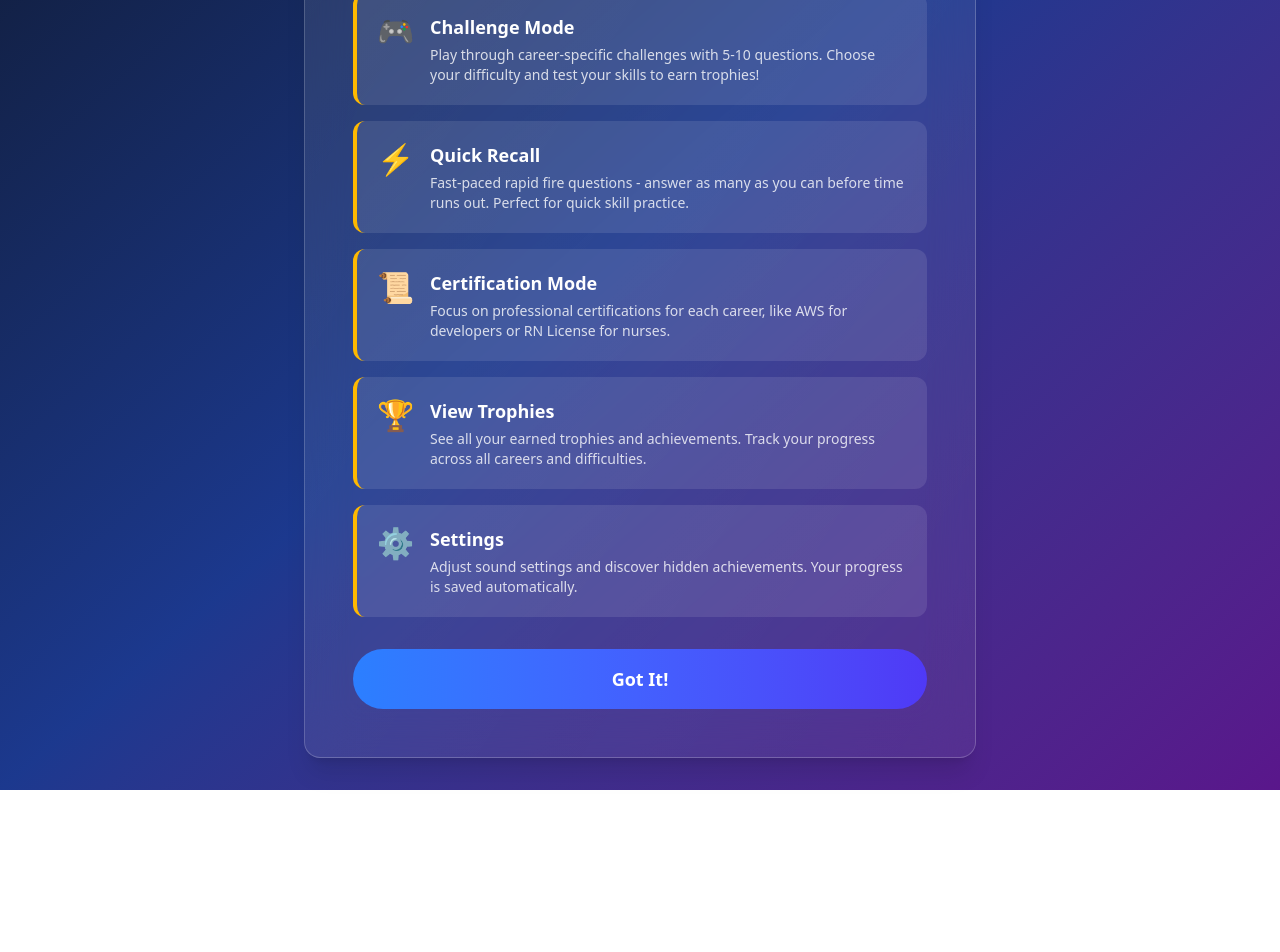
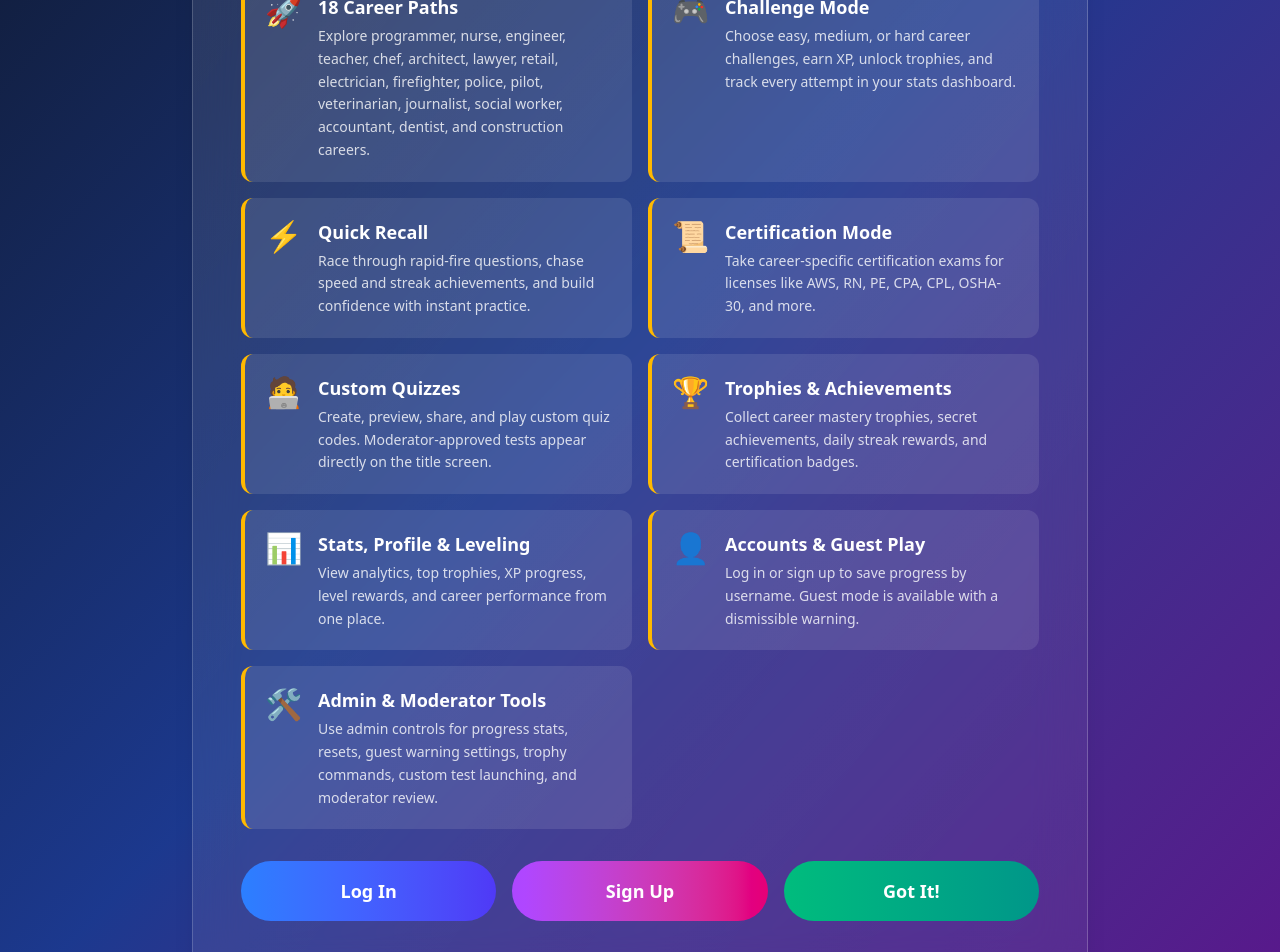
Before and after one commit to tracebowlby09/careerquestv3, a Next.js app: page / in a window 1280 px wide. Shown: the part 340-1292 px from the top of the page. Before the commit the page ends 1130 px from the top, so only its background shows below. Built offline with nearby package versions, Linux system fonts and the light colour scheme.

Commit message:
totorial upt

```diff
--- a/src/app/page.tsx
+++ b/src/app/page.tsx
@@ -1806,6 +1806,14 @@ export default function Home() {
     return (
       <HomeTutorial
         onSkip={() => setShowTutorial(false)}
+        onLogin={() => {
+          setShowTutorial(false);
+          setGameState("auth");
+        }}
+        onSignup={() => {
+          setShowTutorial(false);
+          setGameState("auth");
+        }}
       />
     );
   }
--- a/src/components/HomeTutorial.tsx
+++ b/src/components/HomeTutorial.tsx
@@ -5,74 +5,116 @@ import { GradientCard, GameButton, AnimatedIcon, AnimatedContainer } from "./ui/
 
 interface HomeTutorialProps {
   onSkip: () => void;
+  onLogin?: () => void;
+  onSignup?: () => void;
 }
 
-export default function HomeTutorial({ onSkip }: HomeTutorialProps) {
+export default function HomeTutorial({ onSkip, onLogin, onSignup }: HomeTutorialProps) {
   const tutorialSteps = [
+    {
+      icon: "🚀",
+      title: "18 Career Paths",
+      description: "Explore programmer, nurse, engineer, teacher, chef, architect, lawyer, retail, electrician, firefighter, police, pilot, veterinarian, journalist, social worker, accountant, dentist, and construction careers."
+    },
     {
       icon: "🎮",
       title: "Challenge Mode",
-      description: "Play through career-specific challenges with 5-10 questions. Choose your difficulty and test your skills to earn trophies!"
+      description: "Choose easy, medium, or hard career challenges, earn XP, unlock trophies, and track every attempt in your stats dashboard."
     },
     {
       icon: "⚡",
       title: "Quick Recall",
-      description: "Fast-paced rapid fire questions - answer as many as you can before time runs out. Perfect for quick skill practice."
+      description: "Race through rapid-fire questions, chase speed and streak achievements, and build confidence with instant practice."
     },
     {
       icon: "📜",
       title: "Certification Mode",
-      description: "Focus on professional certifications for each career, like AWS for developers or RN License for nurses."
+      description: "Take career-specific certification exams for licenses like AWS, RN, PE, CPA, CPL, OSHA-30, and more."
+    },
+    {
+      icon: "🧑‍💻",
+      title: "Custom Quizzes",
+      description: "Create, preview, share, and play custom quiz codes. Moderator-approved tests appear directly on the title screen."
     },
     {
       icon: "🏆",
-      title: "View Trophies",
-      description: "See all your earned trophies and achievements. Track your progress across all careers and difficulties."
+      title: "Trophies & Achievements",
+      description: "Collect career mastery trophies, secret achievements, daily streak rewards, and certification badges."
     },
     {
-      icon: "⚙️",
-      title: "Settings",
-      description: "Adjust sound settings and discover hidden achievements. Your progress is saved automatically."
+      icon: "📊",
+      title: "Stats, Profile & Leveling",
+      description: "View analytics, top trophies, XP progress, level rewards, and career performance from one place."
+    },
+    {
+      icon: "👤",
+      title: "Accounts & Guest Play",
+      description: "Log in or sign up to save progress by username. Guest mode is available with a dismissible warning."
+    },
+    {
+      icon: "🛠️",
+      title: "Admin & Moderator Tools",
+      description: "Use admin controls for progress stats, resets, guest warning settings, trophy commands, custom test launching, and moderator review."
     }
   ];
 
+  const handleSkip = () => {
+    audioSystem.playClickSound();
+    localStorage.setItem("homeTutorialSkipped", "true");
+    onSkip();
+  };
+
+  const handleLogin = () => {
+    audioSystem.playClickSound();
+    onLogin?.();
+  };
+
+  const handleSignup = () => {
+    audioSystem.playClickSound();
+    onSignup?.();
+  };
+
   return (
     <div className="min-h-screen bg-gradient-to-br from-slate-900 via-blue-900 to-purple-900 p-4 md:p-8 flex items-center justify-center">
-      <div className="max-w-2xl w-full">
+      <div className="max-w-4xl w-full">
         <GradientCard className="p-8 md:p-12" gradient="from-white/10 to-white/5 backdrop-blur-xl border border-white/20">
           <div className="text-center mb-8">
-            <AnimatedIcon animate="bounce" className="text-7xl mb-4 inline-block">❓</AnimatedIcon>
+            <AnimatedIcon animate="bounce" className="text-7xl mb-4 inline-block">🎯</AnimatedIcon>
             <h1 className="text-4xl md:text-5xl font-extrabold bg-gradient-to-r from-white to-blue-200 bg-clip-text text-transparent mb-2">
-              Welcome to Career Quest!
+              Welcome to Career Quest V3!
             </h1>
             <p className="text-xl text-white/80">
-              Here's a quick guide to get you started
+              Learn real career skills through challenges, quick recall, certifications, custom quizzes, trophies, and saved progress.
             </p>
           </div>
 
-          <div className="space-y-4 mb-8">
+          <div className="grid gap-4 md:grid-cols-2 mb-8">
             {tutorialSteps.map((step, index) => (
-              <AnimatedContainer key={index} delay={index * 100}>
-                <div className="flex gap-4 bg-white/10 backdrop-blur-sm rounded-xl p-5 border-l-4 border-amber-400">
+              <AnimatedContainer key={index} delay={index * 80}>
+                <div className="flex gap-4 bg-white/10 backdrop-blur-sm rounded-xl p-5 border-l-4 border-amber-400 h-full">
                   <div className="text-3xl flex-shrink-0">{step.icon}</div>
                   <div>
                     <h3 className="font-bold text-white mb-1 text-lg">
                       {step.title}
                     </h3>
-                    <p className="text-white/80 text-sm">{step.description}</p>
+                    <p className="text-white/80 text-sm leading-relaxed">{step.description}</p>
                   </div>
                 </div>
               </AnimatedContainer>
             ))}
           </div>
 
-          <GameButton onClick={() => {
-            audioSystem.playClickSound();
-            localStorage.setItem("homeTutorialSkipped", "true");
-            onSkip();
-          }} className="w-full text-lg">
-            Got It!
-          </GameButton>
+          <div className="flex flex-col sm:flex-row gap-4 mb-4">
+            <GameButton onClick={handleLogin} className="flex-1 text-lg">
+              Log In
+            </GameButton>
+            <GameButton onClick={handleSignup} className="flex-1 text-lg bg-gradient-to-r from-purple-500 to-pink-600">
+              Sign Up
+            </GameButton>
+            <GameButton onClick={handleSkip} className="flex-1 text-lg bg-gradient-to-r from-emerald-500 to-teal-600">
+              Got It!
+            </GameButton>
+          </div>
         </GradientCard>
       </div>
     </div>
--- a/src/components/TitleScreen.tsx
+++ b/src/components/TitleScreen.tsx
@@ -59,7 +59,7 @@ export default function TitleScreen({ onStart, onOpenSettings, onViewTrophies, o
             </h1>
 
             <p className="text-xl md:text-2xl text-white/90 mb-6 max-w-2xl mx-auto">
-              Explore careers through interactive challenges. Master real-world skills across 9 exciting career paths.
+              Explore careers through interactive challenges. Master real-world skills across 18 exciting career paths.
             </p>
             <div className="inline-flex items-center gap-2 bg-white/10 backdrop-blur-sm px-6 py-2 rounded-full">
               <span className="text-amber-400">✨</span>
```
Also changed, not shown: .kilocode/rules/memory-bank/context.md.
